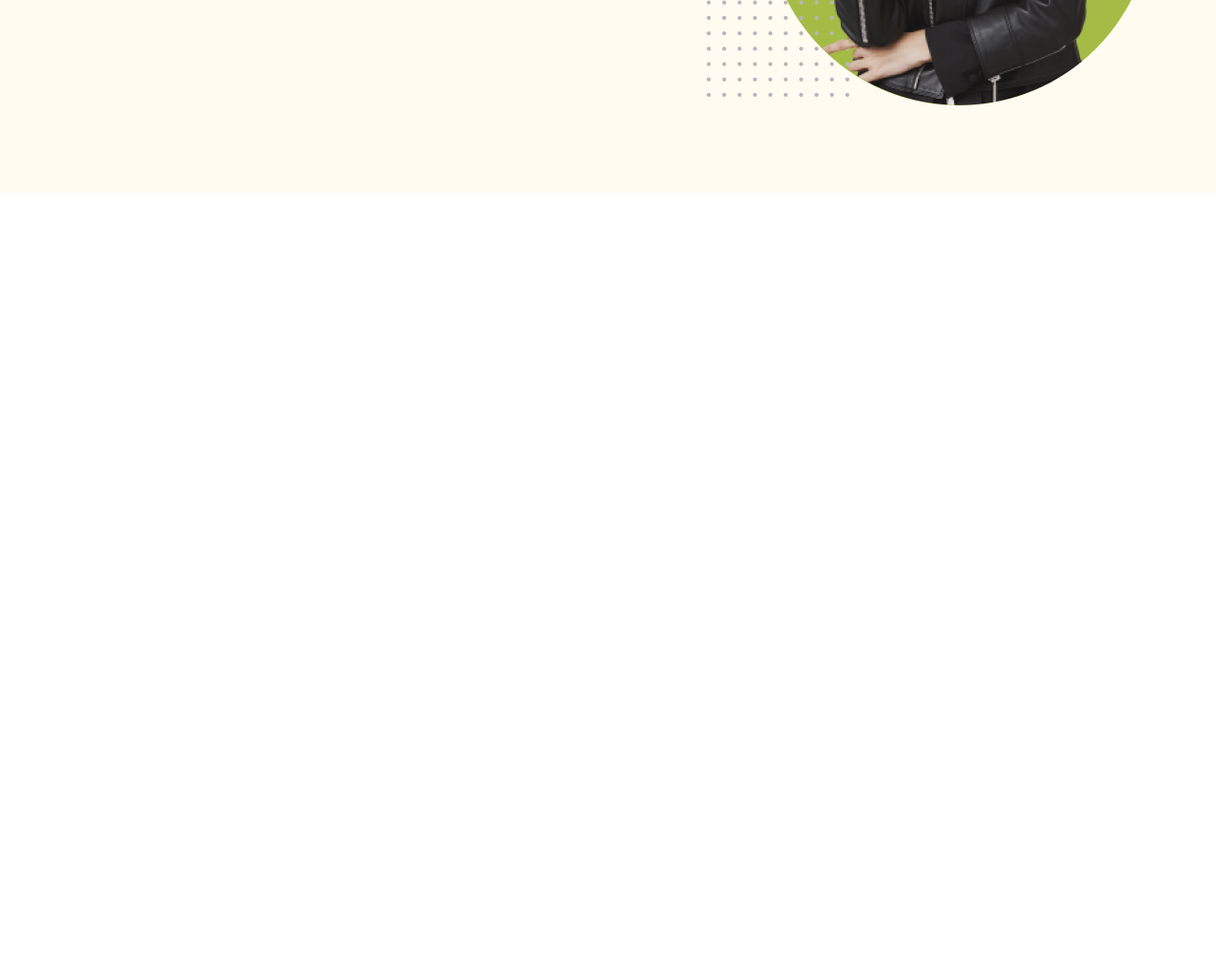
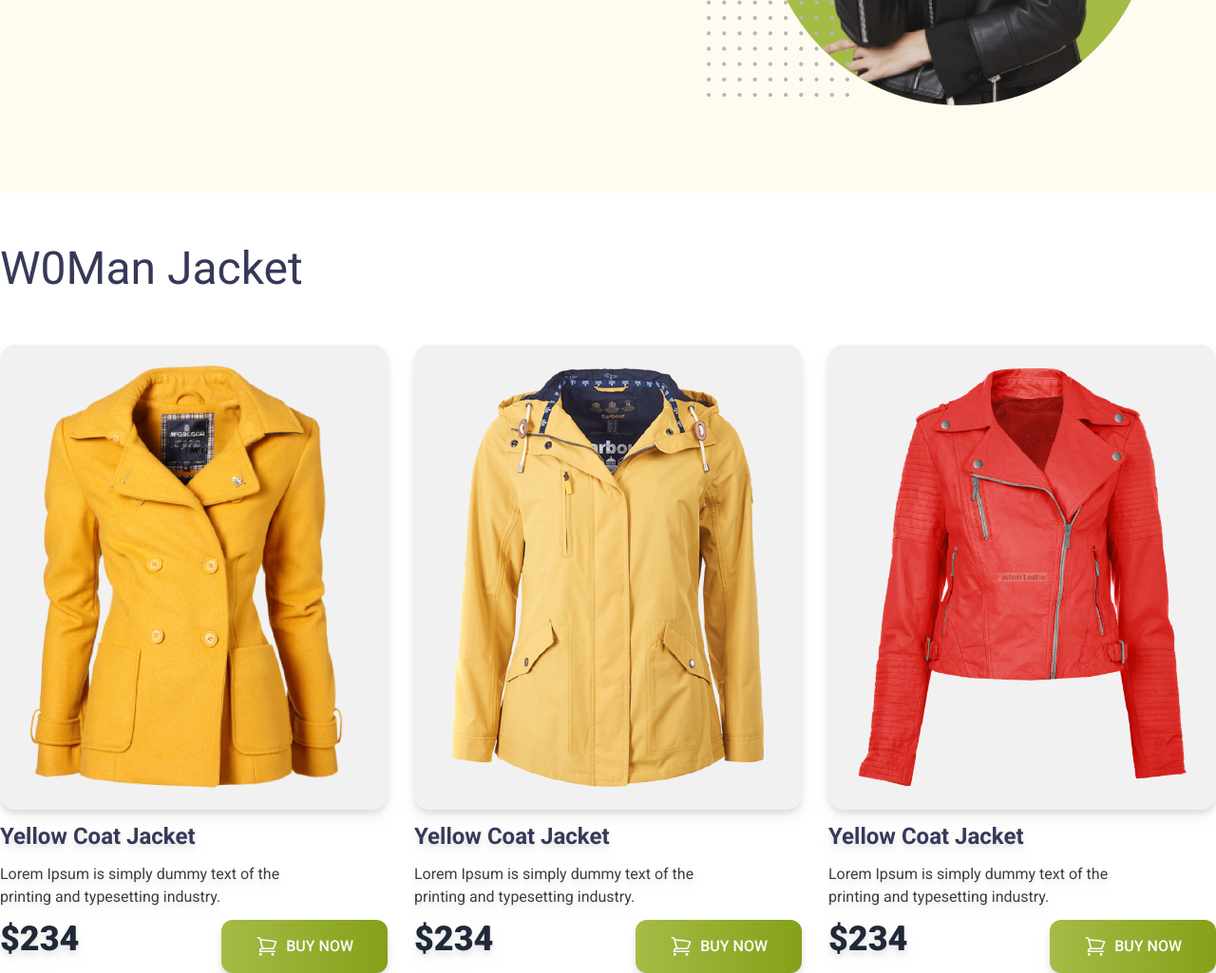
Before and after one commit to JibonHalder/anuradha-shop, a plain HTML site: page index.html in a window 1280 px wide. Shown: the part 500-1525 px from the top of the page at 95% size. Before the commit the page ends 800 px from the top, so only its background shows below. Drawn offline with nearby package versions, Linux system fonts and the light colour scheme.

Commit message:
woman section jacket1 added

```diff
--- a/index.html
+++ b/index.html
@@ -4,7 +4,11 @@
     <meta charset="UTF-8">
     <meta name="viewport" content="width=device-width, initial-scale=1.0">
     <title>anuradha-shop</title>
-    <script src="https://cdn.tailwindcss.com"></script>
+    <!--desyui and tailwind link-->
+    <link href="https://cdn.jsdelivr.net/npm/daisyui@4.6.0/dist/full.min.css" rel="stylesheet" type="text/css" />
+<script src="https://cdn.tailwindcss.com"></script>
+ <script src="https://cdn.tailwindcss.com"></script>
+ <!--google font link-->
     <link rel="preconnect" href="https://fonts.googleapis.com">
 <link rel="preconnect" href="https://fonts.gstatic.com" crossorigin>
 <link href="https://fonts.googleapis.com/css2?family=Roboto:wght@400;500;700;900&display=swap" rel="stylesheet">
@@ -45,8 +49,8 @@
                 of Winter</h1>
                 <h3 class="font-roboto text-base font-normal">Lorem Ipsum is simply dummy text of the printing <br>
                     and typesetting industry.</h3>
-                    <button class="py-4 px-9 rounded-xl uppercase gap-2 font-roboto flex text-base font-medium text-[#fff] bg-gradient-to-r from-[#A4BC46] to-[#85A019]"><svg xmlns="http://www.w3.org/2000/svg" fill="none" viewBox="0 0 24 24" stroke-width="1.5" stroke="currentColor" class="w-6 h-6">
-                        <path stroke-linecap="round" stroke-linejoin="round" d="M2.25 3h1.386c.51 0 .955.343 1.087.835l.383 1.437M7.5 14.25a3 3 0 0 0-3 3h15.75m-12.75-3h11.218c1.121-2.3 2.1-4.684 2.924-7.138a60.114 60.114 0 0 0-16.536-1.84M7.5 14.25 5.106 5.272M6 20.25a.75.75 0 1 1-1.5 0 .75.75 0 0 1 1.5 0Zm12.75 0a.75.75 0 1 1-1.5 0 .75.75 0 0 1 1.5 0Z" />
+                     <button class="py-4 px-9 rounded-xl uppercase gap-2 font-roboto flex text-base font-medium text-[#fff] bg-gradient-to-r from-[#A4BC46] to-[#85A019]"><svg xmlns="http://www.w3.org/2000/svg" fill="none" viewBox="0 0 24 24" stroke-width="1.5" stroke="currentColor" class="w-6 h-6">
+                        <path stroke-linecap="round" stroke-linejoin="round" d="M2.25 3h1.386c.51 0 .955.343 1.087.835l.383 1.437M7.5 14.25a3 3 0 0 0-3 3h15.75m-12.75-3h11.218c1.121-2.3 2.1-4.684 2.924-7.138a60.114 60.114 0 0 0-16.536-1.84M7.5 14.25 5.106 5.272M6 20.25a.75.75 0 1 1-1.5 0 .75.75 0 0 1 1.5 0Zm12.75 0a.75.75 0 11-1.5 0 .75.75 0 0 1 1.5 0Z" />
                       </svg>
 
                         BUY NOW</button>
@@ -57,7 +61,72 @@
         </div>
 
     </header>
-    <main>
+    <main class="max-w-7xl mx-auto">
+        <!-- woman jacket section-->
+        <section>
+            <h3 class="text-5xl font-bebas font-normal text-[#363958] py-14">W0Man Jacket</h3>
+            <!--jacket containar-->
+            <div class="grid grid-cols-1 md:grid-cols-2 lg:grid-cols-3 gap-7">
+                <!--jacket-1-->
+                <div class="font-roboto space-y-3 drop-shadow-lg">
+                    <div class="bg-[#F1F1F1] p-5 rounded-2xl">
+                        <img src="./images/jacket-1.png" alt="">
+                    </div>
+                    <h4 class=" text-2xl font-bold text-[#363958]">Yellow Coat Jacket</h4>
+                    <p class="text-base font-normal text-[#3E3E3E]">Lorem Ipsum is simply dummy text of the <br>
+                        printing and typesetting industry.</p>
+                        <div class="flex justify-between ">
+                            <h1 class="text-4xl font-black text-[#FABE4] ">$234</h1>
+                            <button class="py-4 px-9 rounded-xl uppercase gap-2 font-roboto flex text-base font-medium text-[#fff] bg-gradient-to-r from-[#A4BC46] to-[#85A019]"><svg xmlns="http://www.w3.org/2000/svg" fill="none" viewBox="0 0 24 24" stroke-width="1.5" stroke="currentColor" class="w-6 h-6">
+                                <path stroke-linecap="round" stroke-linejoin="round" d="M2.25 3h1.386c.51 0 .955.343 1.087.835l.383 1.437M7.5 14.25a3 3 0 0 0-3 3h15.75m-12.75-3h11.218c1.121-2.3 2.1-4.684 2.924-7.138a60.114 60.114 0 0 0-16.536-1.84M7.5 14.25 5.106 5.272M6 20.25a.75.75 0 1 1-1.5 0 .75.75 0 0 1 1.5 0Zm12.75 0a.75.75 0 11-1.5 0 .75.75 0 0 1 1.5 0Z" />
+                              </svg>
+
+                                BUY NOW</button>
+
+                        </div>
+                </div>
+                <!--jacket-2-->
+                <div class="font-roboto space-y-3 drop-shadow-lg">
+
+                    <div class="bg-[#F1F1F1] p-5 rounded-2xl">
+                        <img src="./images/jacket-2.png" alt="">
+                    </div>
+                    <h4 class=" text-2xl font-bold text-[#363958]">Yellow Coat Jacket</h4>
+                    <p class="text-base font-normal text-[#3E3E3E]">Lorem Ipsum is simply dummy text of the <br>
+                        printing and typesetting industry.</p>
+                        <div class="flex justify-between ">
+                            <h1 class="text-4xl font-black text-[#FABE4] ">$234</h1>
+                            <button class="py-4 px-9 rounded-xl uppercase gap-2 font-roboto flex text-base font-medium text-[#fff] bg-gradient-to-r from-[#A4BC46] to-[#85A019]"><svg xmlns="http://www.w3.org/2000/svg" fill="none" viewBox="0 0 24 24" stroke-width="1.5" stroke="currentColor" class="w-6 h-6">
+                                <path stroke-linecap="round" stroke-linejoin="round" d="M2.25 3h1.386c.51 0 .955.343 1.087.835l.383 1.437M7.5 14.25a3 3 0 0 0-3 3h15.75m-12.75-3h11.218c1.121-2.3 2.1-4.684 2.924-7.138a60.114 60.114 0 0 0-16.536-1.84M7.5 14.25 5.106 5.272M6 20.25a.75.75 0 1 1-1.5 0 .75.75 0 0 1 1.5 0Zm12.75 0a.75.75 0 11-1.5 0 .75.75 0 0 1 1.5 0Z" />
+                              </svg>
+
+                                BUY NOW</button>
+
+                        </div>
+                </div>
+                <!--jacket-3-->
+                <div class="font-roboto space-y-3 drop-shadow-lg">
+
+                    <div class="bg-[#F1F1F1] p-5 rounded-2xl">
+                        <img src="./images/jacket-3.png" alt="">
+                    </div>
+                    <h4 class=" text-2xl font-bold text-[#363958]">Yellow Coat Jacket</h4>
+                    <p class="text-base font-normal text-[#3E3E3E]">Lorem Ipsum is simply dummy text of the <br>
+                        printing and typesetting industry.</p>
+                        <div class="flex justify-between ">
+                            <h1 class="text-4xl font-black text-[#FABE4] ">$234</h1>
+                            <button class="py-4 px-9 rounded-xl uppercase gap-2 font-roboto flex text-base font-medium text-[#fff] bg-gradient-to-r from-[#A4BC46] to-[#85A019]"><svg xmlns="http://www.w3.org/2000/svg" fill="none" viewBox="0 0 24 24" stroke-width="1.5" stroke="currentColor" class="w-6 h-6">
+                                <path stroke-linecap="round" stroke-linejoin="round" d="M2.25 3h1.386c.51 0 .955.343 1.087.835l.383 1.437M7.5 14.25a3 3 0 0 0-3 3h15.75m-12.75-3h11.218c1.121-2.3 2.1-4.684 2.924-7.138a60.114 60.114 0 0 0-16.536-1.84M7.5 14.25 5.106 5.272M6 20.25a.75.75 0 1 1-1.5 0 .75.75 0 0 1 1.5 0Zm12.75 0a.75.75 0 11-1.5 0 .75.75 0 0 1 1.5 0Z" />
+                              </svg>
+
+                                BUY NOW</button>
+
+                        </div>
+                </div>
+            </div>
+
+        </section>
+
 
     </main>
     <footer>
```
